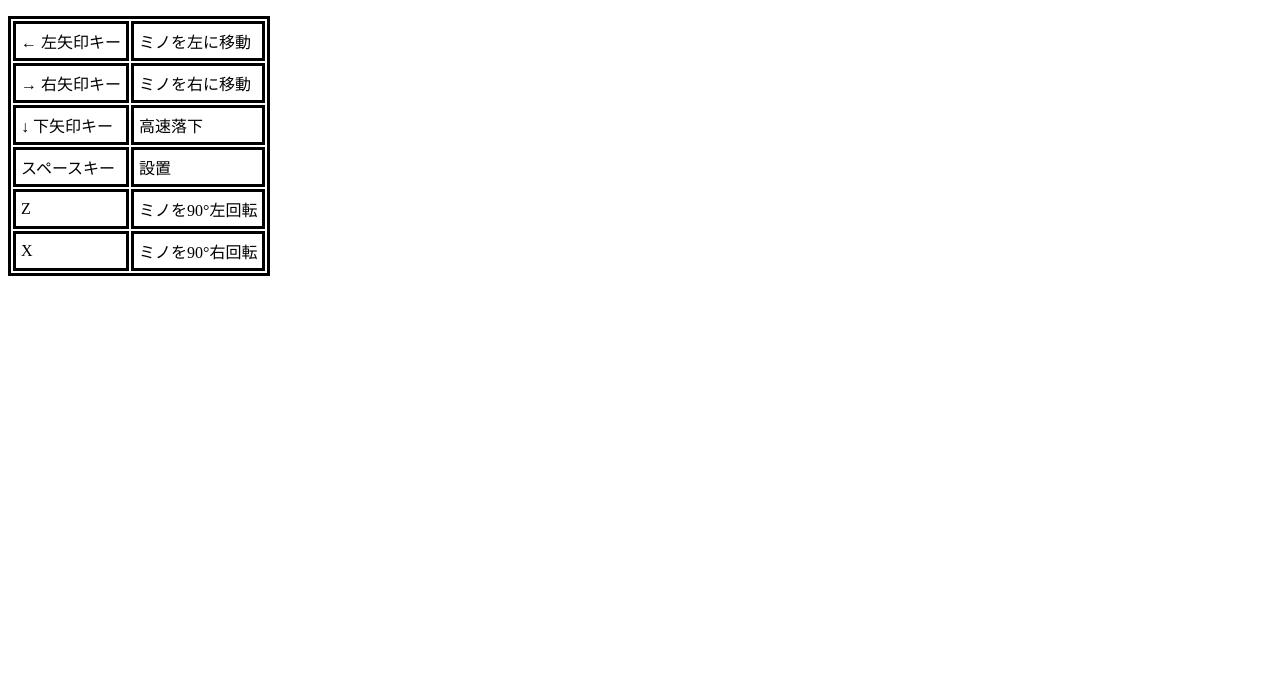
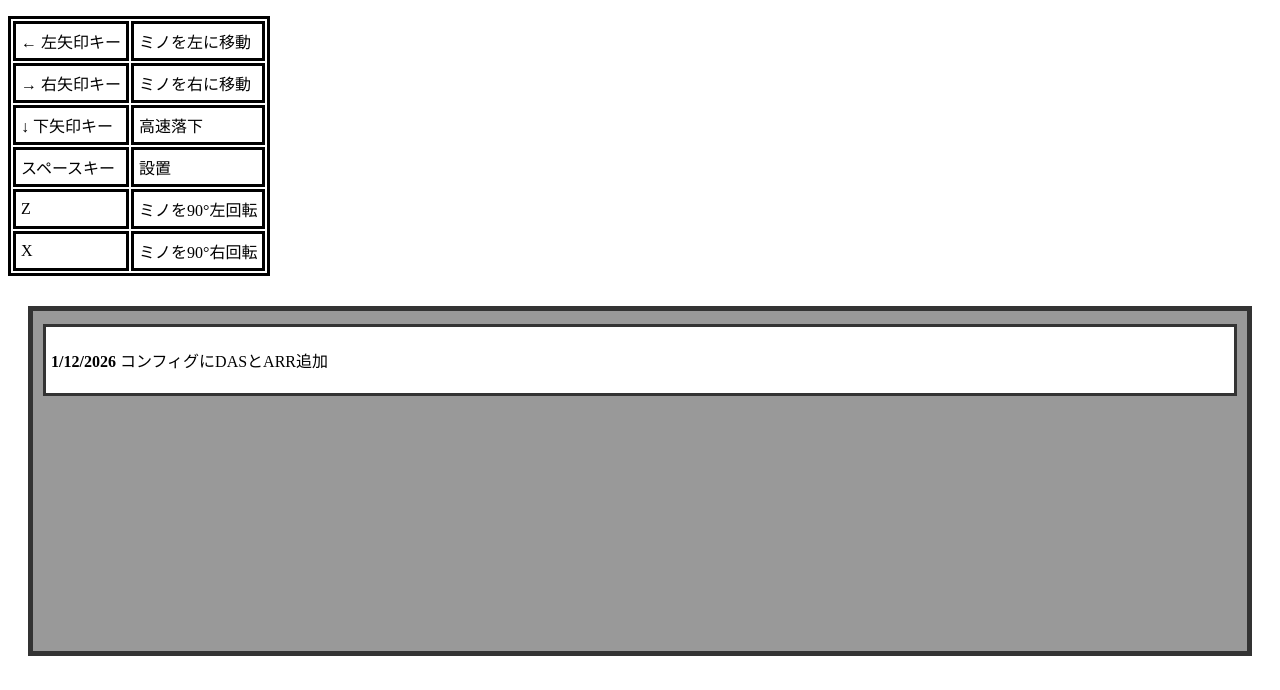
Before and after one commit to Ito-Hideaki/teresource, a website built with Vite: page index.html in a window 1280 px wide. Shown: the part 110-800 px from the top of the page. Built offline with nearby package versions, Linux system fonts and the light colour scheme.

Commit message:
add updatehistory box to html

```diff
--- a/index.html
+++ b/index.html
@@ -15,6 +15,23 @@
       td {
         padding: 5px;
       }
+
+      .updatehistorybox {
+        margin: 20px;
+        border: 5px solid #333;
+        height: 20em;
+        padding: 10px;
+        overflow-y: scroll;
+        background-color: #999;
+      }
+
+      .updatehistorybox>div {
+        border: 3px solid #333;
+        background-color: white;
+        padding: 5px;
+        margin: 3px 0px;
+      }
+
     </style>
     <link rel="stylesheet" href="/src/teresource/configUI.css"></link>
   </head>
@@ -52,6 +69,11 @@
     <div id="game-container"
       style="background: linear-gradient(0.25turn, #222, #999, #222); margin: 10px 0px; overflow-x: hidden;"></div>
     <script type="module" src="src/teresource.js"></script>
+    <div class="updatehistorybox">
+      <div>
+        <p><strong>1/12/2026</strong> コンフィグにDASとARR追加</p>
+      </div>
+    </div>
   </body>
 
   </html>
```
